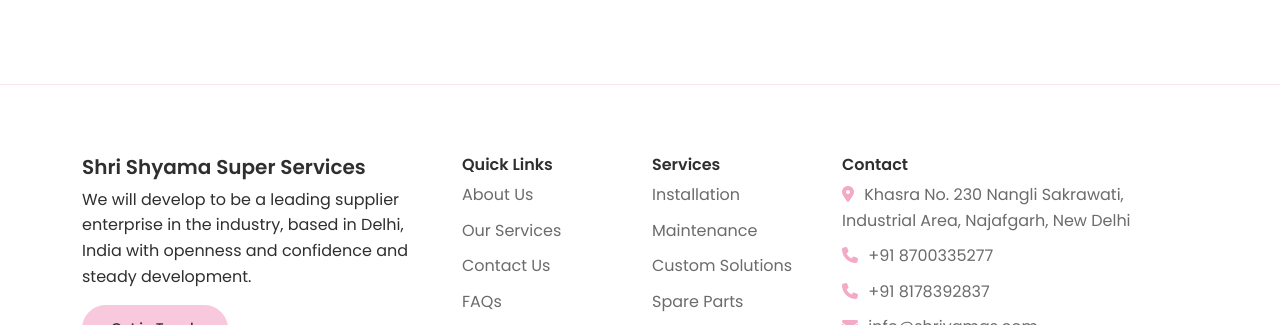
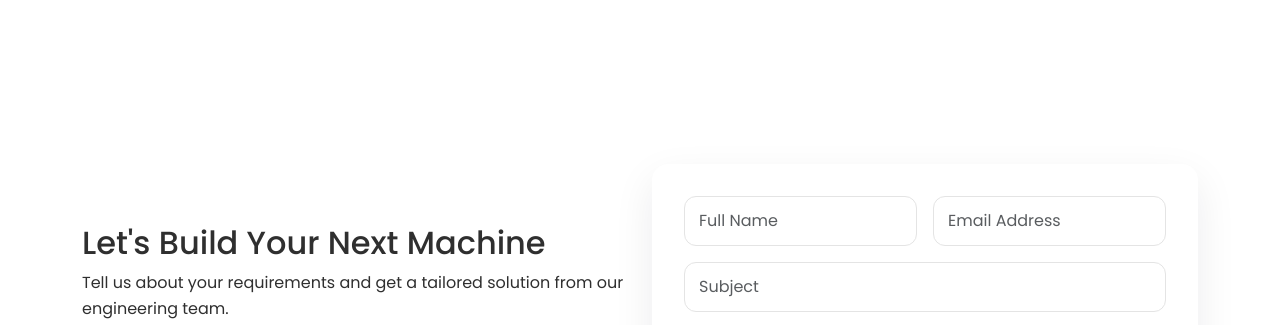
Before and after one commit to rj31portfolio/Saffron-International-shrishyamass, a plain HTML site: page index.html in a window 1280 px wide. Shown: the part 3519-3844 px from the top of the page. Drawn offline with nearby package versions, Linux system fonts and the light colour scheme.

Commit message:
make change contact form

```diff
--- a/index.html
+++ b/index.html
@@ -328,7 +328,7 @@
       </div>
     </section>
 
-    <section id="contact" class="section contact-section d-none">
+    <section id="contact" class="section contact-section">
       <div class="container">
         <div class="row align-items-center g-4">
           <div class="col-lg-6">
```
Also changed, not shown: 1 other file.
